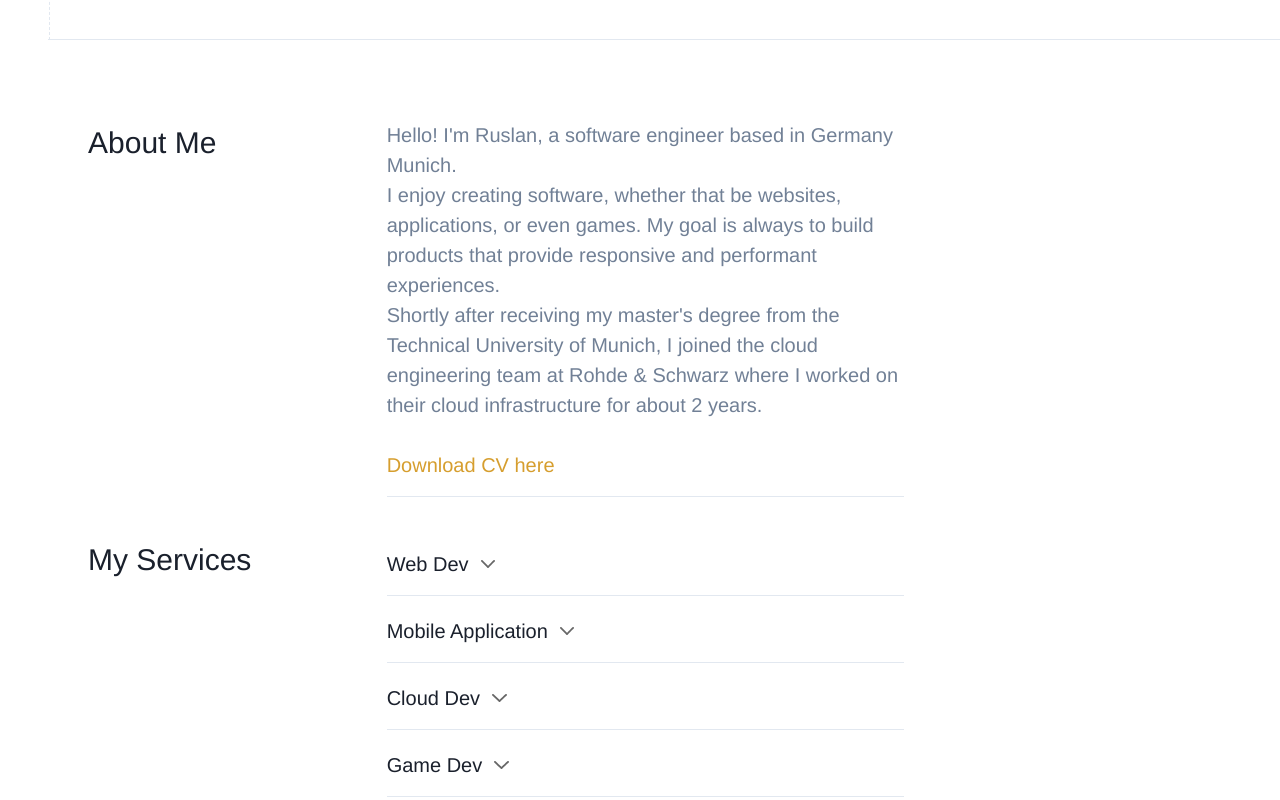
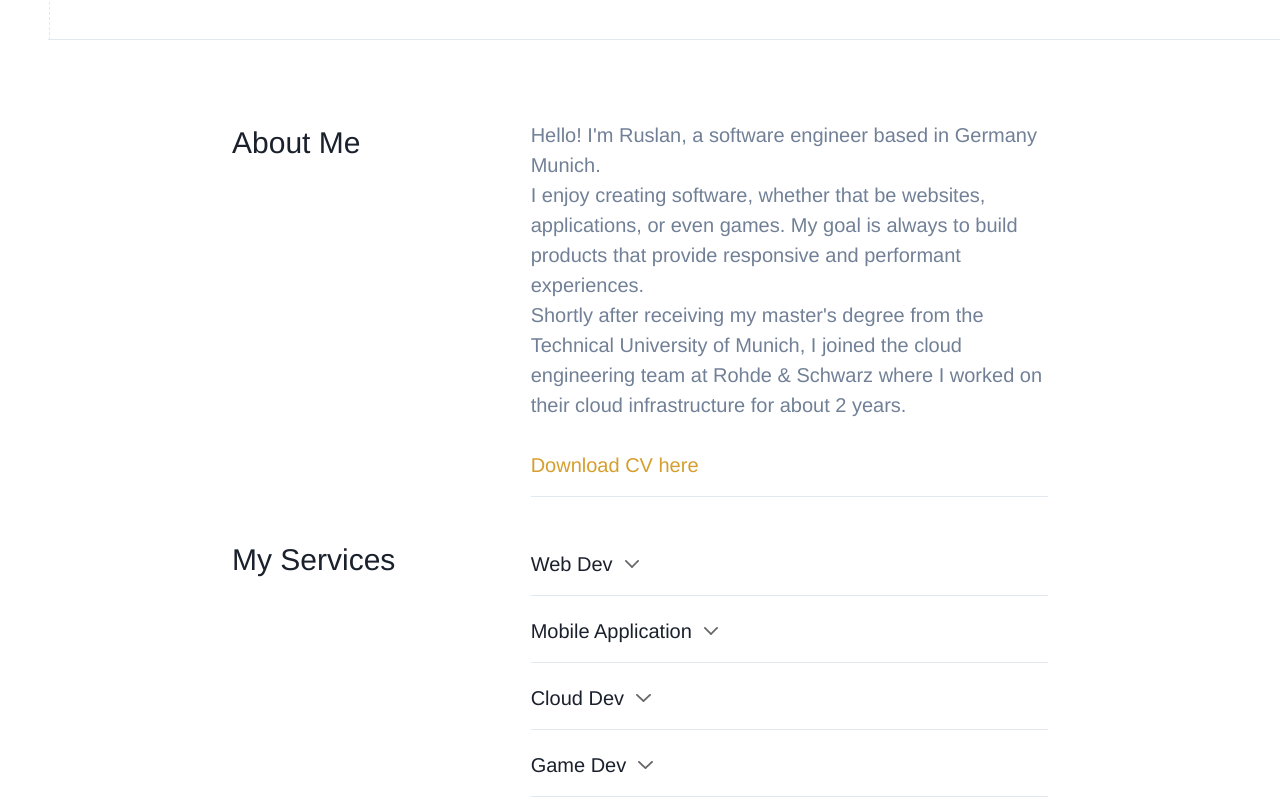
Before and after one commit to Bruslaan/portfolio, a Vue app: page / in a window 1280 px wide. Shown: the part 760-1560 px from the top of the page. Built offline with nearby package versions, Linux system fonts and the light colour scheme.

Commit message:
content centered

```diff
--- a/src/components/Leistungen.vue
+++ b/src/components/Leistungen.vue
@@ -1,5 +1,5 @@
 <template>
-  <div class="mx-auto max-w-4xl mt-20" >
+  <div class="md:mx-auto max-w-4xl mt-20" >
     <div class="flex flex-wrap justify-center mb-10">
       <div class="md:w-1/3 w-full px-10">
         <h1 class="text-gray-900 text-3xl">About Me</h1>
```
Also changed, not shown: 6 other files (tests, documents, lock files or other folders).
